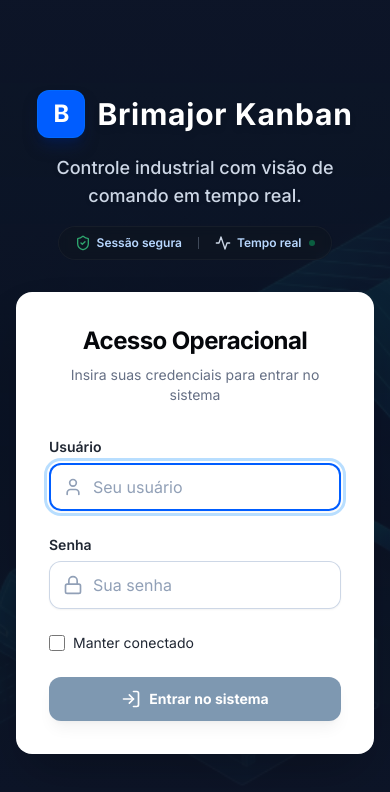
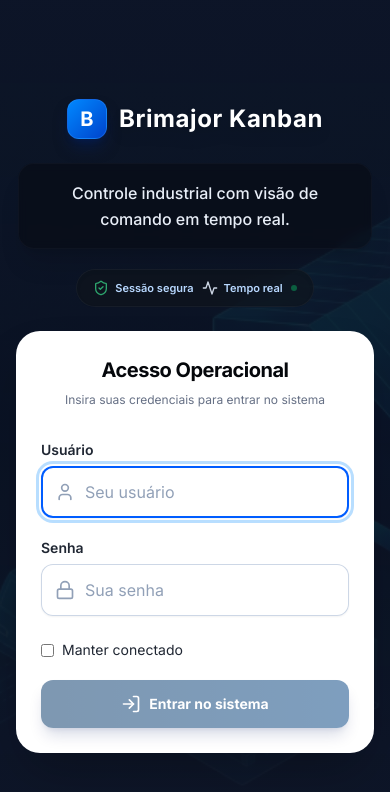
Before and after one commit to RikThaylon/kanban-estoque, a React (Vite) app in the folder frontend/: page /login in a window 390 px wide. Shown: the top 792 px of the page. Built offline with nearby package versions, Linux system fonts and the light colour scheme; no server answers.

Commit message:
Fix UI: Aplica melhorias avançadas de UX/UI para responsividade cross-device e feeling premium no login

```diff
--- a/frontend/src/pages/Login.jsx
+++ b/frontend/src/pages/Login.jsx
@@ -20,7 +20,7 @@ const Login = () => {
   };
 
   return (
-    <div className="min-h-screen flex items-center justify-center relative overflow-hidden bg-slate-900 font-sans p-4">
+    <div className="min-h-screen flex items-center justify-center relative overflow-hidden bg-slate-900 font-sans p-4 sm:p-6">
 
       {/* Background Image & Overlay */}
       <div className="absolute inset-0 pointer-events-none z-0">
@@ -33,7 +33,7 @@ const Login = () => {
         <div
           className="absolute inset-0"
           style={{
-            background: 'linear-gradient(180deg, rgba(15,23,42,0.85) 0%, rgba(15,23,42,0.6) 50%, rgba(15,23,42,0.9) 100%)'
+            background: 'linear-gradient(180deg, rgba(15,23,42,0.85) 0%, rgba(15,23,42,0.6) 50%, rgba(15,23,42,0.95) 100%)'
           }}
         />
       </div>
@@ -41,25 +41,31 @@ const Login = () => {
       {/* Main Content Container */}
       <div className="relative z-10 w-full max-w-md flex flex-col items-center">
 
-        {/* Header Branding */}
-        <div className="flex flex-col items-center text-center mb-8">
-          <div className="flex items-center gap-3 mb-4">
-            <div className="flex items-center justify-center w-12 h-12 rounded-xl bg-blue-600 text-white text-2xl font-bold shadow-lg shadow-blue-900/50 border border-blue-500/30">
+        {/* Header Branding (with subtle glow/glass on text for contrast) */}
+        <div className="flex flex-col items-center text-center mb-6 sm:mb-8 w-full">
+          <div className="flex items-center gap-3 mb-4 p-2">
+            <div className="flex items-center justify-center w-10 h-10 sm:w-12 sm:h-12 rounded-xl bg-gradient-to-br from-blue-500 to-blue-700 text-white text-xl sm:text-2xl font-bold shadow-lg shadow-blue-900/50 border border-blue-400/30">
               B
             </div>
-            <span className="text-3xl font-bold tracking-wide text-white drop-shadow-md">Brimajor Kanban</span>
+            <span className="text-2xl sm:text-3xl font-bold tracking-wide text-white drop-shadow-lg">
+              Brimajor Kanban
+            </span>
           </div>
-          <h1 className="text-lg font-medium text-slate-300 mb-4 max-w-sm drop-shadow">
-            Controle industrial com visão de comando em tempo real.
-          </h1>
 
-          <div className="flex items-center gap-4 text-xs font-semibold text-blue-200 bg-slate-800/40 px-4 py-2 rounded-full border border-slate-700/50 backdrop-blur-sm">
-            <div className="flex items-center gap-1.5">
+          {/* Glassmorphism background for subtitle to guarantee readability against any image part */}
+          <div className="bg-slate-900/40 backdrop-blur-sm border border-slate-700/30 rounded-2xl p-4 mb-5 shadow-xl">
+            <h1 className="text-base sm:text-lg font-medium text-slate-200 max-w-[320px] mx-auto leading-relaxed">
+              Controle industrial com visão de comando em tempo real.
+            </h1>
+          </div>
+
+          <div className="flex flex-wrap justify-center items-center gap-2 sm:gap-4 text-[11px] sm:text-xs font-semibold text-blue-200 bg-slate-800/60 px-4 py-2.5 rounded-full border border-slate-700/50 backdrop-blur-md shadow-inner">
+            <div className="flex items-center gap-1.5 whitespace-nowrap">
               <ShieldCheck className="w-4 h-4 text-emerald-400" />
               <span>Sessão segura</span>
             </div>
-            <div className="w-px h-3 bg-slate-600"></div>
-            <div className="flex items-center gap-1.5">
+            <div className="hidden sm:block w-px h-3 bg-slate-600"></div>
+            <div className="flex items-center gap-1.5 whitespace-nowrap">
               <Activity className="w-4 h-4 text-slate-300" />
               <span>Tempo real</span>
               <span className="w-1.5 h-1.5 rounded-full bg-green-500 animate-pulse ml-0.5"></span>
@@ -68,12 +74,12 @@ const Login = () => {
         </div>
 
         {/* Login Form Card */}
-        <div className="w-full bg-white shadow-2xl rounded-2xl p-8 border border-white/20 backdrop-blur-xl">
+        <div className="w-full bg-white shadow-2xl rounded-3xl p-6 sm:p-10 border border-white/20 backdrop-blur-xl">
           <div className="text-center mb-8">
-            <h2 className="text-2xl font-bold text-gray-900 tracking-tight">
+            <h2 className="text-xl sm:text-2xl font-bold text-gray-900 tracking-tight">
               Acesso Operacional
             </h2>
-            <p className="mt-2 text-sm text-gray-500">
+            <p className="mt-2 text-xs sm:text-sm text-gray-500">
               Insira suas credenciais para entrar no sistema
             </p>
           </div>
@@ -85,7 +91,7 @@ const Login = () => {
             </div>
           )}
 
-          <form onSubmit={handleSubmit} className="space-y-6">
+          <form onSubmit={handleSubmit} className="space-y-5 sm:space-y-6">
             <div className="space-y-1.5">
               <label className="block text-sm font-semibold text-gray-700" htmlFor="username">
                 Usuário
@@ -99,7 +105,7 @@ const Login = () => {
                   type="text"
                   value={username}
                   onChange={(e) => setUsername(e.target.value)}
-                  className="block w-full rounded-xl border-0 py-3 pl-11 pr-4 text-gray-900 shadow-sm ring-1 ring-inset ring-gray-300 placeholder:text-gray-400 focus:ring-2 focus:ring-inset focus:ring-blue-600 sm:text-sm sm:leading-6 transition-all bg-gray-50/50"
+                  className="block w-full rounded-xl border-0 py-3.5 pl-11 pr-4 text-gray-900 shadow-sm ring-1 ring-inset ring-gray-300 placeholder:text-gray-400 focus:ring-2 focus:ring-inset focus:ring-blue-600 sm:text-sm sm:leading-6 transition-all bg-gray-50 focus:bg-white"
                   placeholder="Seu usuário"
                   required
                   autoComplete="username"
@@ -125,7 +131,7 @@ const Login = () => {
                   type="password"
                   value={senha}
                   onChange={(e) => setSenha(e.target.value)}
-                  className="block w-full rounded-xl border-0 py-3 pl-11 pr-4 text-gray-900 shadow-sm ring-1 ring-inset ring-gray-300 placeholder:text-gray-400 focus:ring-2 focus:ring-inset focus:ring-blue-600 sm:text-sm sm:leading-6 transition-all bg-gray-50/50"
+                  className="block w-full rounded-xl border-0 py-3.5 pl-11 pr-4 text-gray-900 shadow-sm ring-1 ring-inset ring-gray-300 placeholder:text-gray-400 focus:ring-2 focus:ring-inset focus:ring-blue-600 sm:text-sm sm:leading-6 transition-all bg-gray-50 focus:bg-white"
                   placeholder="Sua senha"
                   required
                   autoComplete="current-password"
@@ -134,15 +140,15 @@ const Login = () => {
               </div>
             </div>
 
-            <div className="flex items-center justify-between">
+            <div className="flex items-center justify-between pt-1">
               <div className="flex items-center">
                 <input
                   id="remember-me"
                   name="remember-me"
                   type="checkbox"
-                  className="h-4 w-4 rounded border-gray-300 text-blue-800 focus:ring-blue-800 transition-colors"
+                  className="h-4.5 w-4.5 rounded border-gray-300 text-blue-700 focus:ring-blue-700 transition-colors cursor-pointer"
                 />
-                <label htmlFor="remember-me" className="ml-2 block text-sm text-gray-700">
+                <label htmlFor="remember-me" className="ml-2 block text-sm text-gray-700 cursor-pointer select-none">
                   Manter conectado
                 </label>
               </div>
@@ -151,7 +157,7 @@ const Login = () => {
             <button
               type="submit"
               disabled={loading || !username || !senha}
-              className="group relative flex w-full justify-center items-center gap-2 rounded-xl bg-[#003366] px-4 py-3 text-sm font-bold text-white shadow-lg hover:bg-[#002244] hover:shadow-xl focus-visible:outline focus-visible:outline-2 focus-visible:outline-offset-2 focus-visible:outline-[#003366] disabled:opacity-50 disabled:cursor-not-allowed transition-all"
+              className="group relative flex w-full justify-center items-center gap-2 rounded-xl bg-gradient-to-r from-[#003366] to-[#004080] px-4 py-3.5 text-sm font-bold text-white shadow-lg shadow-blue-900/30 hover:from-[#002244] hover:to-[#003366] hover:shadow-xl focus-visible:outline focus-visible:outline-2 focus-visible:outline-offset-2 focus-visible:outline-[#003366] active:scale-[0.98] disabled:opacity-50 disabled:cursor-not-allowed transition-all duration-200"
             >
               {loading ? (
                 <>
```
